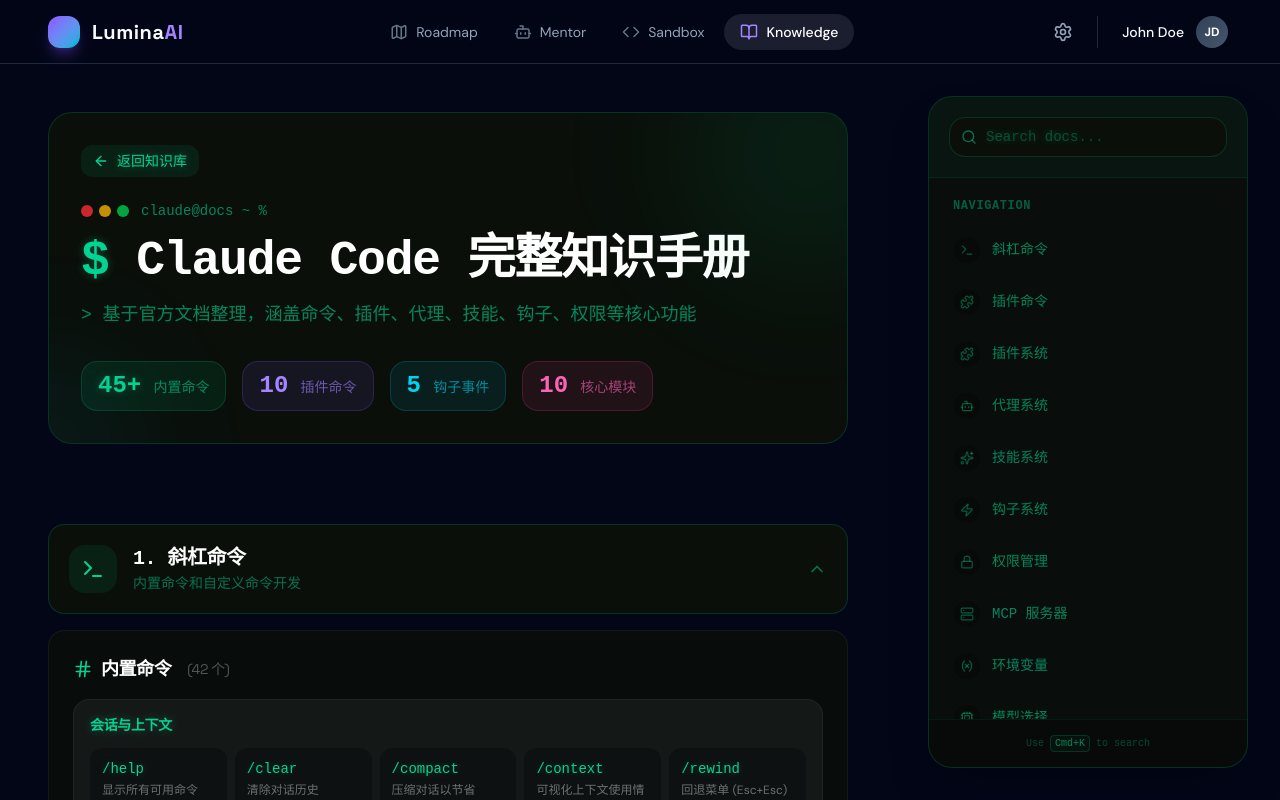
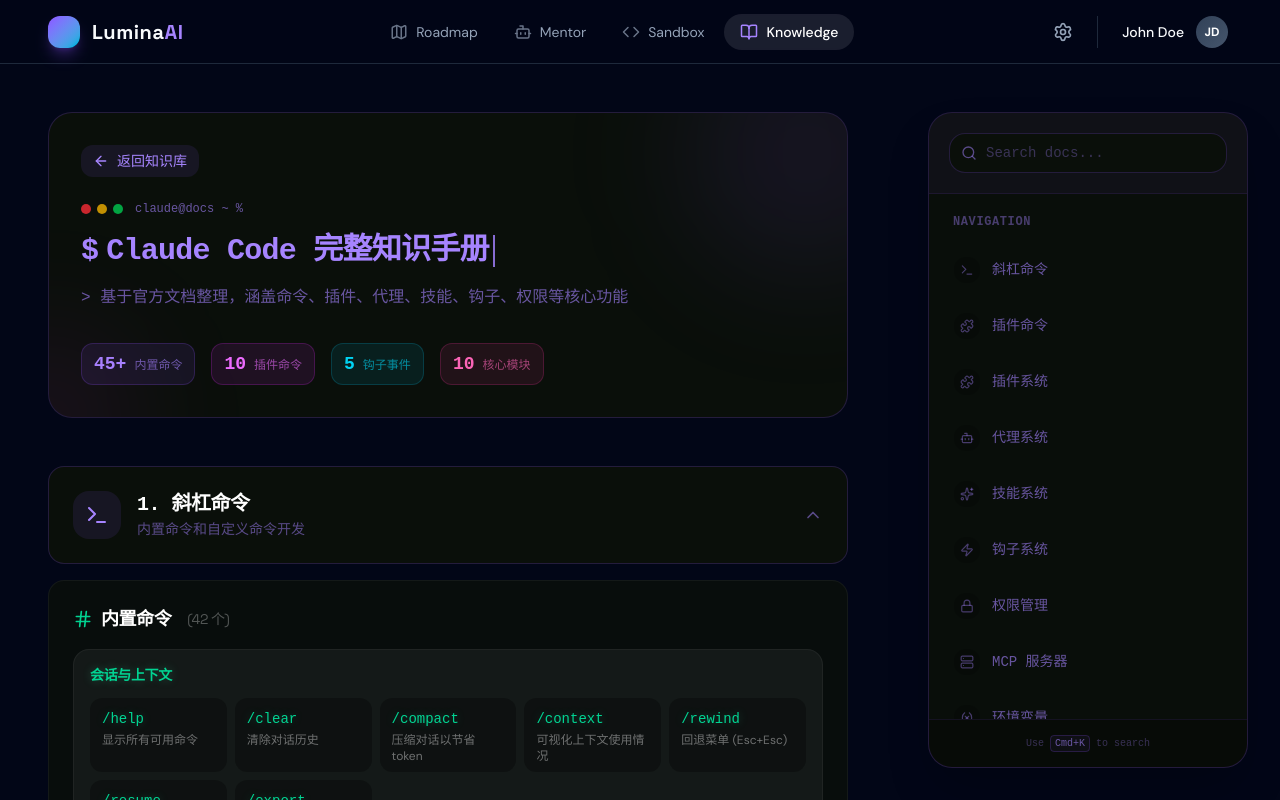
Before and after one commit to skingford/super-one, a SvelteKit app in the folder apps/learn/: page /knowledge/claude in a window 1280 px wide. Shown: the top 800 px of the page. Built offline with nearby package versions, Linux system fonts and the light colour scheme.

Commit message:
style: Update UI colors and spacing for improved visual consistency and accessibility

```diff
--- a/apps/learn/src/routes/knowledge/claude/+page.svelte
+++ b/apps/learn/src/routes/knowledge/claude/+page.svelte
@@ -56,12 +56,12 @@
       } else {
         clearInterval(interval);
       }
-    }, 80);
+    }, 50);
 
     // Cursor blink
     const cursorInterval = setInterval(() => {
       showCursor = !showCursor;
-    }, 530);
+    }, 800);
 
     return () => {
       clearInterval(interval);
@@ -650,7 +650,7 @@
   });
 </script>
 
-<div class="max-w-5xl mx-auto lg:mr-[20rem] xl:mr-[24rem] space-y-8 pb-12 transition-all duration-300">
+<div class="max-w-6xl mx-auto lg:mr-[20rem] xl:mr-[24rem] space-y-12 transition-all duration-300">
   <!-- Terminal-style Header -->
   <div class="relative">
     <!-- Scanline overlay -->
@@ -658,15 +658,15 @@
       <div class="absolute inset-0 bg-[repeating-linear-gradient(0deg,transparent,transparent_2px,rgba(0,255,0,0.03)_2px,rgba(0,255,0,0.03)_4px)]"></div>
     </div>
 
-    <div class="relative p-8 rounded-3xl bg-[#0a0f0a] border border-emerald-500/20 overflow-hidden">
+    <div class="relative p-8 rounded-3xl bg-[#0a0f0a] border border-violet-500/20 overflow-hidden">
       <!-- Glow effect -->
-      <div class="absolute -top-20 -right-20 w-60 h-60 bg-emerald-500/10 rounded-full blur-3xl"></div>
-      <div class="absolute -bottom-20 -left-20 w-40 h-40 bg-cyan-500/10 rounded-full blur-3xl"></div>
+      <div class="absolute -top-20 -right-20 w-60 h-60 bg-violet-500/10 rounded-full blur-3xl"></div>
+      <div class="absolute -bottom-20 -left-20 w-40 h-40 bg-fuchsia-500/10 rounded-full blur-3xl"></div>
 
       <!-- Back button -->
       <a
         href="/knowledge"
-        class="inline-flex items-center gap-2 px-3 py-1.5 rounded-lg bg-emerald-500/10 text-emerald-400 text-sm hover:bg-emerald-500/20 transition-colors mb-6"
+        class="inline-flex items-center gap-2 px-3 py-1.5 rounded-lg bg-violet-500/10 text-violet-400 text-sm hover:bg-violet-500/20 transition-colors mb-6"
       >
         <ArrowLeft class="w-4 h-4" />
         返回知识库
@@ -675,38 +675,45 @@
       <!-- Terminal prompt style title -->
       <div class="flex items-center gap-3 mb-4">
         <div class="flex gap-1.5">
-          <span class="w-3 h-3 rounded-full bg-red-500/80"></span>
-          <span class="w-3 h-3 rounded-full bg-yellow-500/80"></span>
-          <span class="w-3 h-3 rounded-full bg-green-500/80"></span>
-        </div>
-        <span class="text-emerald-400/60 font-mono text-sm">claude@docs ~ %</span>
-      </div>
-
-      <h1 class="text-4xl md:text-5xl font-bold text-white font-mono tracking-tight">
-        <span class="text-emerald-400">$</span> {displayTitle}<span class="text-emerald-400" class:opacity-100={showCursor} class:opacity-0={!showCursor}>▊</span>
+          <span class="w-2.5 h-2.5 rounded-full bg-red-500/80"></span>
+          <span class="w-2.5 h-2.5 rounded-full bg-yellow-500/80"></span>
+          <span class="w-2.5 h-2.5 rounded-full bg-green-500/80"></span>
+        </div>
+        <span class="text-violet-400/60 font-mono text-xs">claude@docs ~ %</span>
+      </div>
+
+      <h1 class="text-2xl md:text-3xl font-bold text-violet-400 font-mono tracking-tight flex items-center">
+        <span class="text-violet-400 mr-2">$</span>
+        {displayTitle}
+        <span
+          class="w-2 h-6 md:h-8 bg-violet-400/80 ml-1"
+          class:opacity-100={showCursor}
+          class:opacity-0={!showCursor}
+          style="width: 2px;"
+        ></span>
       </h1>
 
-      <p class="text-emerald-400/60 mt-4 font-mono text-lg max-w-2xl">
+      <p class="text-violet-400/60 mt-4 font-mono text-sm md:text-base max-w-2xl leading-relaxed">
         {">"} 基于官方文档整理，涵盖命令、插件、代理、技能、钩子、权限等核心功能
       </p>
 
       <!-- Quick stats -->
       <div class="flex flex-wrap gap-4 mt-8">
-        <div class="px-4 py-2 rounded-xl bg-emerald-500/10 border border-emerald-500/20">
-          <span class="text-emerald-400 font-mono text-2xl font-bold">45+</span>
-          <span class="text-emerald-400/60 text-sm ml-2">内置命令</span>
-        </div>
-        <div class="px-4 py-2 rounded-xl bg-violet-500/10 border border-violet-500/20">
-          <span class="text-violet-400 font-mono text-2xl font-bold">10</span>
-          <span class="text-violet-400/60 text-sm ml-2">插件命令</span>
-        </div>
-        <div class="px-4 py-2 rounded-xl bg-cyan-500/10 border border-cyan-500/20">
-          <span class="text-cyan-400 font-mono text-2xl font-bold">5</span>
-          <span class="text-cyan-400/60 text-sm ml-2">钩子事件</span>
-        </div>
-        <div class="px-4 py-2 rounded-xl bg-pink-500/10 border border-pink-500/20">
-          <span class="text-pink-400 font-mono text-2xl font-bold">10</span>
-          <span class="text-pink-400/60 text-sm ml-2">核心模块</span>
+        <div class="px-3 py-1.5 rounded-lg bg-violet-500/10 border border-violet-500/20 flex items-baseline gap-2">
+          <span class="text-violet-400 font-mono text-lg font-bold">45+</span>
+          <span class="text-violet-400/60 text-xs">内置命令</span>
+        </div>
+        <div class="px-3 py-1.5 rounded-lg bg-fuchsia-500/10 border border-fuchsia-500/20 flex items-baseline gap-2">
+          <span class="text-fuchsia-400 font-mono text-lg font-bold">10</span>
+          <span class="text-fuchsia-400/60 text-xs">插件命令</span>
+        </div>
+        <div class="px-3 py-1.5 rounded-lg bg-cyan-500/10 border border-cyan-500/20 flex items-baseline gap-2">
+          <span class="text-cyan-400 font-mono text-lg font-bold">5</span>
+          <span class="text-cyan-400/60 text-xs">钩子事件</span>
+        </div>
+        <div class="px-3 py-1.5 rounded-lg bg-pink-500/10 border border-pink-500/20 flex items-baseline gap-2">
+          <span class="text-pink-400 font-mono text-lg font-bold">10</span>
+          <span class="text-pink-400/60 text-xs">核心模块</span>
         </div>
       </div>
     </div>
@@ -714,23 +721,23 @@
 </div>
 
 <!-- Fixed Right Sidebar Navigation -->
-<aside class="hidden lg:flex flex-col fixed top-24 right-8 w-72 xl:w-80 h-[calc(100vh-8rem)] rounded-3xl bg-[#0a0f0a]/90 backdrop-blur-xl border border-emerald-500/20 overflow-hidden shadow-2xl z-40">
+<aside class="hidden lg:flex flex-col fixed top-28 right-8 w-72 xl:w-80 h-[calc(100vh-9rem)] rounded-3xl bg-[#0a0f0a]/95 backdrop-blur-xl border border-violet-500/20 overflow-hidden shadow-2xl z-40">
   <!-- Search Header -->
-  <div class="p-5 border-b border-emerald-500/10 bg-emerald-500/5">
+  <div class="p-5 border-b border-violet-500/10 bg-violet-500/5">
     <div class="relative">
-      <Search class="absolute left-3 top-1/2 -translate-y-1/2 w-4 h-4 text-emerald-400/50" />
+      <Search class="absolute left-3 top-1/2 -translate-y-1/2 w-4 h-4 text-violet-400/50" />
       <input
         type="search"
         placeholder="Search docs..."
         bind:value={searchQuery}
-        class="w-full h-10 pl-9 pr-4 rounded-xl bg-[#0a0f0a] border border-emerald-500/20 text-emerald-400 placeholder:text-emerald-400/30 font-mono text-sm focus:outline-none focus:border-emerald-500/50 transition-colors"
+        class="w-full h-10 pl-9 pr-4 rounded-xl bg-[#0a0f0a] border border-violet-500/20 text-violet-400 placeholder:text-violet-400/30 font-mono text-sm focus:outline-none focus:border-violet-500/50 transition-colors"
       />
     </div>
   </div>
 
   <!-- Navigation List -->
-  <div class="flex-1 overflow-y-auto p-3 space-y-1 scrollbar-thin">
-    <div class="px-3 py-2 text-xs font-bold text-emerald-400/40 uppercase tracking-wider font-mono">
+  <div class="flex-1 overflow-y-auto p-3 space-y-2 scrollbar-thin">
+    <div class="px-3 py-2 text-xs font-bold text-violet-400/40 uppercase tracking-wider font-mono">
       Navigation
     </div>
     {#each filteredSections as section}
@@ -740,14 +747,14 @@
         class={cn(
           "flex items-center gap-3 px-3 py-2.5 rounded-xl text-sm font-mono transition-all group",
           activeSection === section.id
-            ? "bg-emerald-500/10 text-emerald-400 border border-emerald-500/20"
-            : "text-emerald-400/60 hover:text-emerald-400 hover:bg-emerald-500/5 border border-transparent"
+            ? "bg-violet-500/10 text-violet-400 border border-violet-500/20"
+            : "text-violet-400/60 hover:text-violet-400 hover:bg-violet-500/5 border border-transparent"
         )}
         onclick={() => (activeSection = section.id)}
       >
         <div class={cn(
           "p-1.5 rounded-lg transition-colors",
-          activeSection === section.id ? "bg-emerald-500/20 text-emerald-400" : "bg-black/20 text-emerald-400/40 group-hover:text-emerald-400"
+          activeSection === section.id ? "bg-violet-500/20 text-violet-400" : "bg-black/20 text-violet-400/40 group-hover:text-violet-400"
         )}>
            <Icon class="w-3.5 h-3.5" />
         </div>
@@ -757,30 +764,30 @@
   </div>
 
   <!-- Quick Stats Footer -->
-  <div class="p-4 border-t border-emerald-500/10 bg-black/20 text-[10px] text-emerald-400/30 font-mono text-center">
-    Use <kbd class="px-1 py-0.5 rounded border border-emerald-500/20 bg-emerald-500/5 text-emerald-400/60">Cmd+K</kbd> to search
+  <div class="p-4 border-t border-violet-500/10 bg-black/20 text-[10px] text-violet-400/30 font-mono text-center">
+    Use <kbd class="px-1 py-0.5 rounded border border-violet-500/20 bg-violet-500/5 text-violet-400/60">Cmd+K</kbd> to search
   </div>
 </aside>
 
-<div class="max-w-5xl mx-auto lg:mr-[20rem] xl:mr-[24rem] space-y-8 pb-20 mt-8 transition-all duration-300">
+<div class="max-w-6xl mx-auto lg:mr-[20rem] xl:mr-[24rem] space-y-12 pb-20 mt-12 transition-all duration-300">
   <!-- Section 1: Slash Commands -->
   <section id="commands" class="scroll-mt-32">
     <button
-      class="w-full flex items-center justify-between p-5 rounded-2xl bg-[#0a0f0a] border border-emerald-500/20 hover:border-emerald-500/40 transition-colors group"
+      class="w-full flex items-center justify-between p-6 rounded-2xl bg-[#0a0f0a] border border-violet-500/20 hover:border-violet-500/40 transition-colors group"
       onclick={() => toggleSection("commands")}
     >
       <div class="flex items-center gap-4">
-        <div class="p-3 rounded-xl bg-emerald-500/10">
-          <Terminal class="w-6 h-6 text-emerald-400" />
+        <div class="p-3 rounded-xl bg-violet-500/10">
+          <Terminal class="w-6 h-6 text-violet-400" />
         </div>
         <div class="text-left">
           <h2 class="text-xl font-bold text-white font-mono">1. 斜杠命令</h2>
-          <p class="text-emerald-400/50 text-sm">内置命令和自定义命令开发</p>
+          <p class="text-violet-400/50 text-sm">内置命令和自定义命令开发</p>
         </div>
       </div>
       <ChevronDown
         class={cn(
-          "w-5 h-5 text-emerald-400/50 transition-transform",
+          "w-5 h-5 text-violet-400/50 transition-transform",
           expandedSections.has("commands") && "rotate-180"
         )}
       />
```
